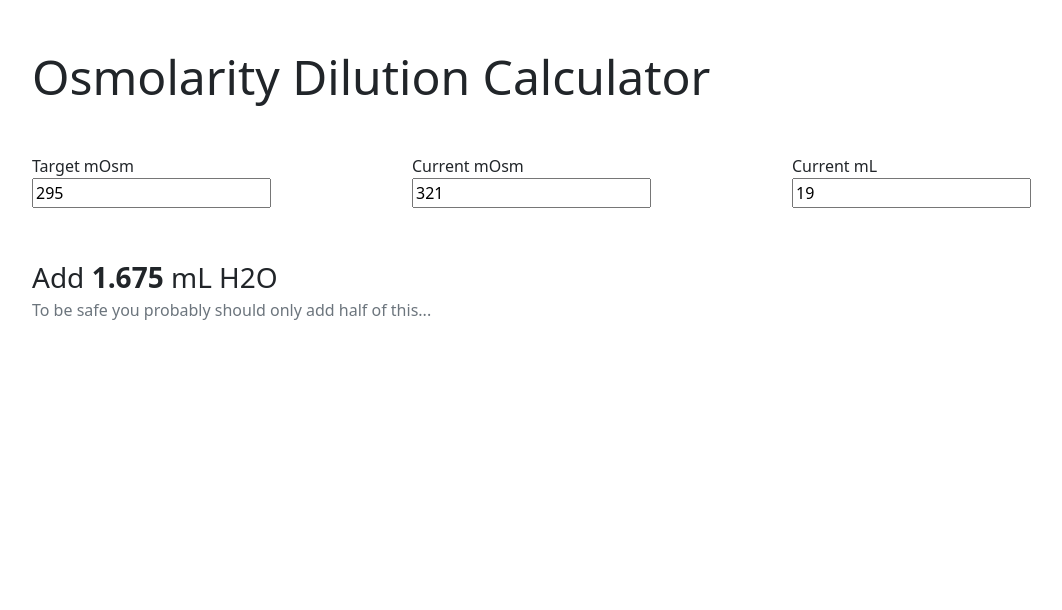
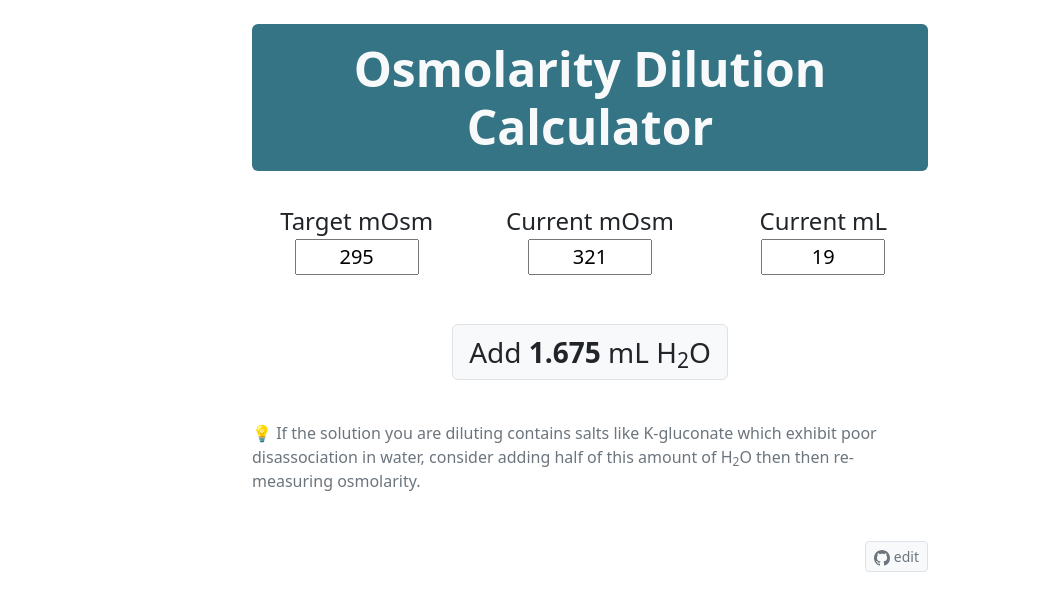
Before and after one commit to swharden/OsmoCalc, a plain HTML site: page src/index.html in a window 1280 px wide. Shown: the whole page, without its empty margins (50-1112 px from the left). Drawn offline with nearby package versions, Linux system fonts and the light colour scheme.

Commit message:
improve styling

```diff
--- a/src/index.html
+++ b/src/index.html
@@ -4,10 +4,9 @@
 <head>
 	<meta charset="utf-8">
 	<meta name="viewport" content="width=device-width, initial-scale=1">
-	<link href="https://cdn.jsdelivr.net/npm/bootstrap@5.0.1/dist/css/bootstrap.min.css" rel="stylesheet"
-		integrity="sha384-+0n0xVW2eSR5OomGNYDnhzAbDsOXxcvSN1TPprVMTNDbiYZCxYbOOl7+AMvyTG2x" crossorigin="anonymous">
 	<title>OsmoCalc</title>
-
+	<link href="https://cdn.jsdelivr.net/npm/bootstrap@5.2.3/dist/css/bootstrap.min.css" rel="stylesheet"
+		integrity="sha384-rbsA2VBKQhggwzxH7pPCaAqO46MgnOM80zW1RWuH61DGLwZJEdK2Kadq2F9CUG65" crossorigin="anonymous">
 	<link rel="icon" type="image/x-icon" href="favicon.ico">
 
 	<!-- Google Analytics -->
@@ -28,49 +27,60 @@
 			var volumeToAdd = currentVolume * (currentOsmolarity / targetOsmolarity) - currentVolume;
 			volumeToAdd = Math.round(volumeToAdd * 1e3) / 1e3;
 			var totalVolume = currentVolume + volumeToAdd
-			document.getElementById("volumeToAdd").innerHTML = `Add <strong>${volumeToAdd}</strong> mL H2O`;
+			document.getElementById("volumeToAdd").innerHTML =
+				`Add <strong>${volumeToAdd}</strong> mL H<sub>2</sub>O`;
 		}
 	</script>
 </head>
 
 <body onload="Update()">
-	<div class="container">
 
-		<div class="display-5 mt-5">Osmolarity Dilution Calculator</div>
+	<div class="container text-center" style="max-width: 700px;">
 
-		<div class="row my-5">
+		<div class="display-5 my-4 fw-semibold rounded text-light px-2 py-3" style="background-color: #347484;">
+			Osmolarity Dilution Calculator
+		</div>
 
-			<div class="col-4">
-				<div>
-					Target mOsm
-				</div>
-				<div>
-					<input value="295" id="targetOsmolarity" oninput="Update()" />
-				</div>
+		<div class="row justify-content-md-center">
+
+			<div class="col my-2">
+				<div class="fs-4">Target mOsm</div>
+				<input class="fs-5 text-center" value="295" id="targetOsmolarity" oninput="Update()" size="5" />
 			</div>
 
-			<div class="col-4">
-				<div>
-					Current mOsm
-				</div>
-				<div>
-					<input value="321" id="currentOsmolarity" oninput="Update()" />
-				</div>
+			<div class="col my-2">
+				<div class="fs-4">Current mOsm</div>
+				<input class="fs-5 text-center" value="321" id="currentOsmolarity" oninput="Update()" size="5" />
 			</div>
 
-			<div class="col-4">
-				<div>
-					Current mL
-				</div>
-				<div>
-					<input value="19" id="currentVolume" oninput="Update()" />
-				</div>
+			<div class="col my-2">
+				<div class="fs-4">Current mL</div>
+				<input class="fs-5 text-center" value="19" id="currentVolume" oninput="Update()" size="5" />
 			</div>
 
 		</div>
 
-		<div class="fs-3" id="volumeToAdd">?</div>
-		<div class="text-muted">To be safe you probably should only add half of this...</div>
+		<div class="my-5">
+			<div class="fs-3 bg-light border rounded mx-auto d-inline px-3 py-2" id="volumeToAdd">?</div>
+		</div>
+
+		<div class="text-muted text-start">
+			💡 If the solution you are diluting contains
+			salts like K-gluconate which exhibit poor disassociation in water,
+			consider adding half of this amount of H<sub>2</sub>O then
+			then re-measuring osmolarity.
+		</div>
+
+		<footer class="my-5 text-end">
+			<button class="btn btn-primary btn-sm bg-light border text-muted">
+				<svg xmlns="http://www.w3.org/2000/svg" width="16" height="16" fill="currentColor" class="bi bi-github"
+					viewBox="0 0 16 16">
+					<path
+						d="M8 0C3.58 0 0 3.58 0 8c0 3.54 2.29 6.53 5.47 7.59.4.07.55-.17.55-.38 0-.19-.01-.82-.01-1.49-2.01.37-2.53-.49-2.69-.94-.09-.23-.48-.94-.82-1.13-.28-.15-.68-.52-.01-.53.63-.01 1.08.58 1.23.82.72 1.21 1.87.87 2.33.66.07-.52.28-.87.51-1.07-1.78-.2-3.64-.89-3.64-3.95 0-.87.31-1.59.82-2.15-.08-.2-.36-1.02.08-2.12 0 0 .67-.21 2.2.82.64-.18 1.32-.27 2-.27.68 0 1.36.09 2 .27 1.53-1.04 2.2-.82 2.2-.82.44 1.1.16 1.92.08 2.12.51.56.82 1.27.82 2.15 0 3.07-1.87 3.75-3.65 3.95.29.25.54.73.54 1.48 0 1.07-.01 1.93-.01 2.2 0 .21.15.46.55.38A8.012 8.012 0 0 0 16 8c0-4.42-3.58-8-8-8z" />
+				</svg>
+				<div class="d-inline-block">edit</div>
+			</button>
+		</footer>
 	</div>
 
 	<script src="https://cdn.jsdelivr.net/npm/bootstrap@5.0.1/dist/js/bootstrap.bundle.min.js"
```
